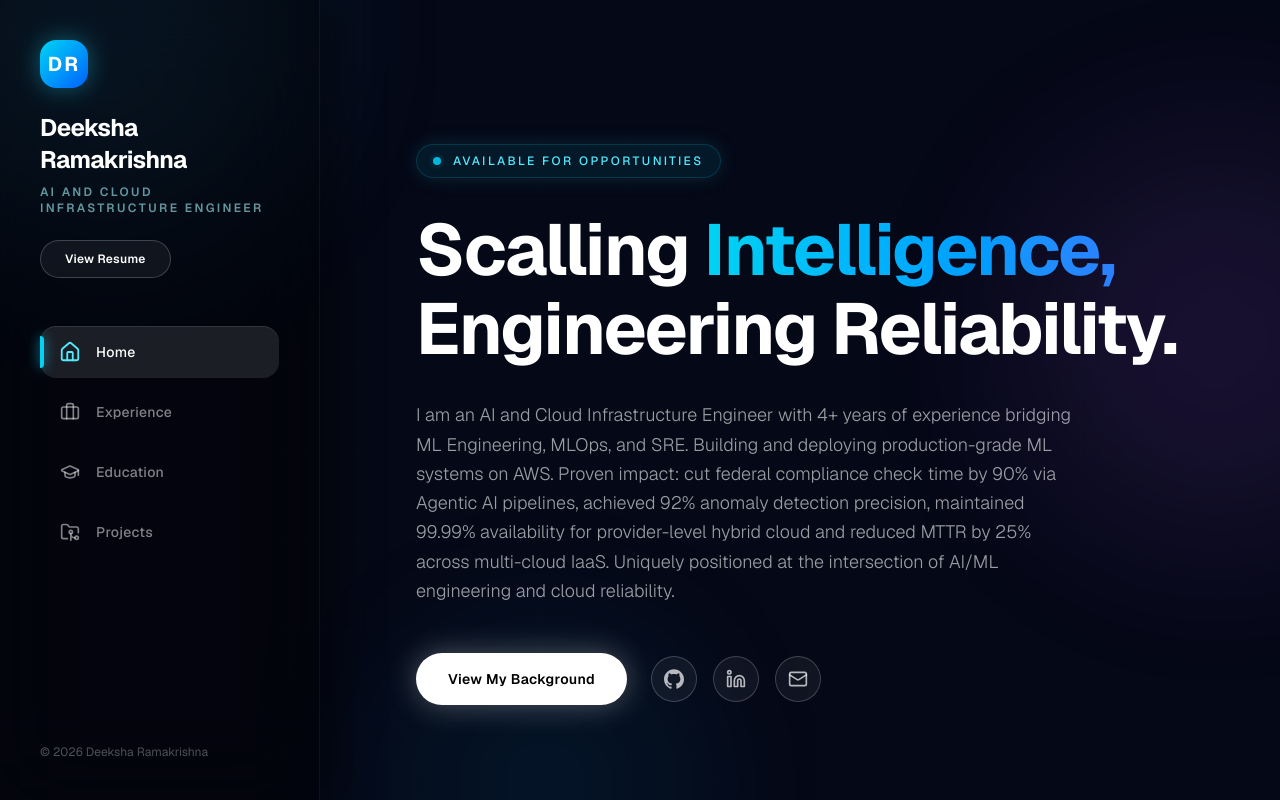
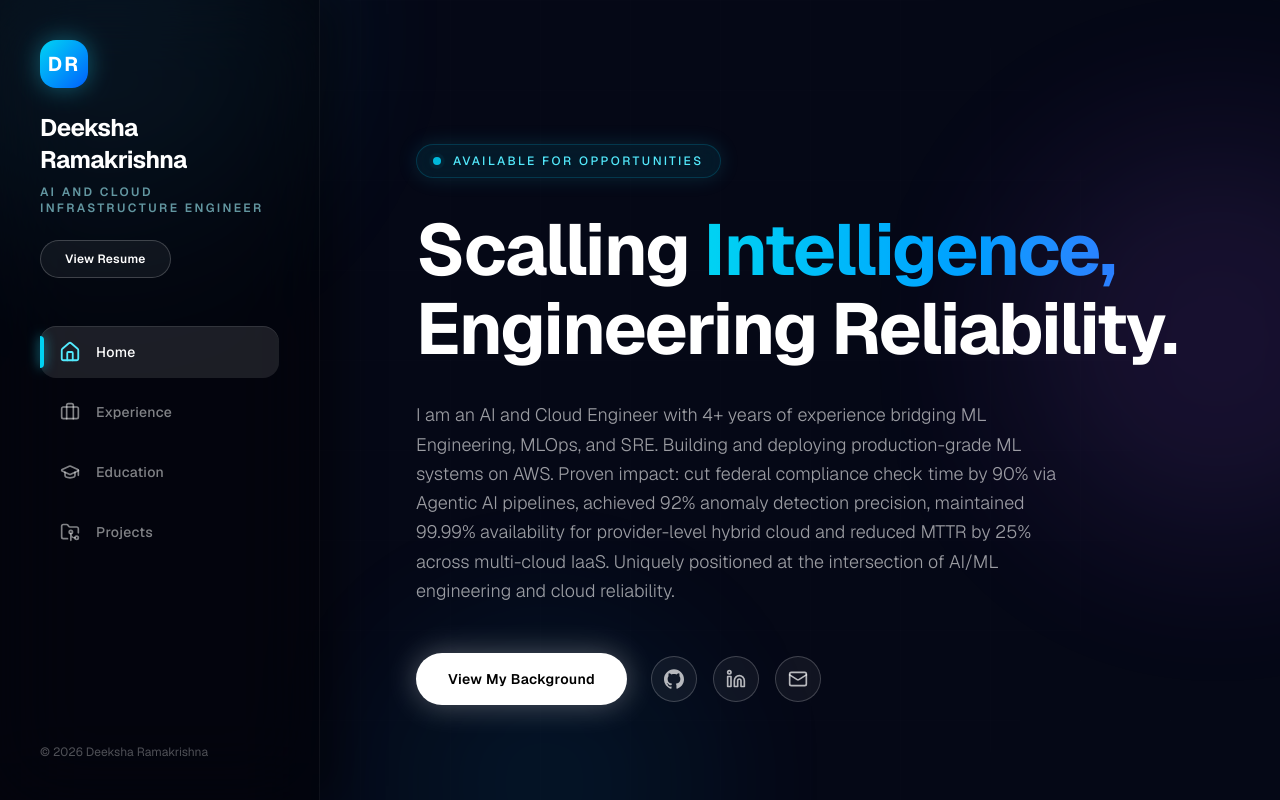
Before and after one commit to deeksha-2825/portfolio-deeksha, a Next.js app in the folder frontend/: page / in a window 1280 px wide. Built offline with nearby package versions, Linux system fonts and the light colour scheme.

Commit message:
Update summary description in page.tsx

```diff
--- a/frontend/app/page.tsx
+++ b/frontend/app/page.tsx
@@ -4,7 +4,7 @@ import { useEffect, useRef, useState, ReactNode } from "react";
 import { Home as HomeIcon, Briefcase, GraduationCap, FolderGit2, ExternalLink, Mail } from "lucide-react";
 
 const summary =
-  "I am an AI and Cloud Infrastructure Engineer with 4+ years of experience bridging ML Engineering, MLOps, and SRE. Building and deploying production-grade ML systems on AWS. Proven impact: cut federal compliance check time by 90% via Agentic AI pipelines, achieved 92% anomaly detection precision, maintained 99.99% availability for provider-level hybrid cloud and reduced MTTR by 25% across multi-cloud IaaS. Uniquely positioned at the intersection of AI/ML engineering and cloud reliability.";
+  "I am an AI and Cloud Engineer with 4+ years of experience bridging ML Engineering, MLOps, and SRE. Building and deploying production-grade ML systems on AWS. Proven impact: cut federal compliance check time by 90% via Agentic AI pipelines, achieved 92% anomaly detection precision, maintained 99.99% availability for provider-level hybrid cloud and reduced MTTR by 25% across multi-cloud IaaS. Uniquely positioned at the intersection of AI/ML engineering and cloud reliability.";
 
 const experience = [
   {
```
